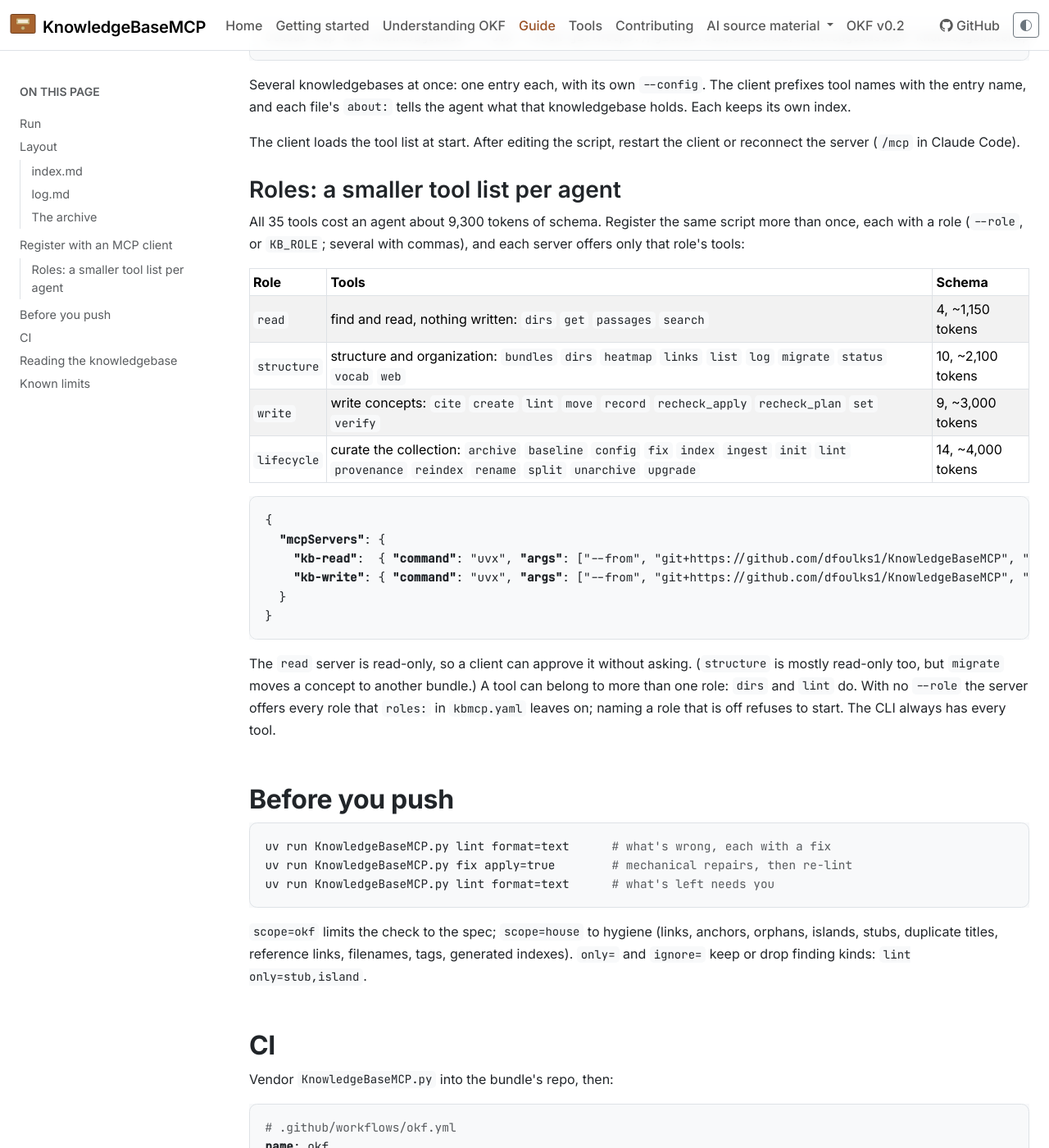
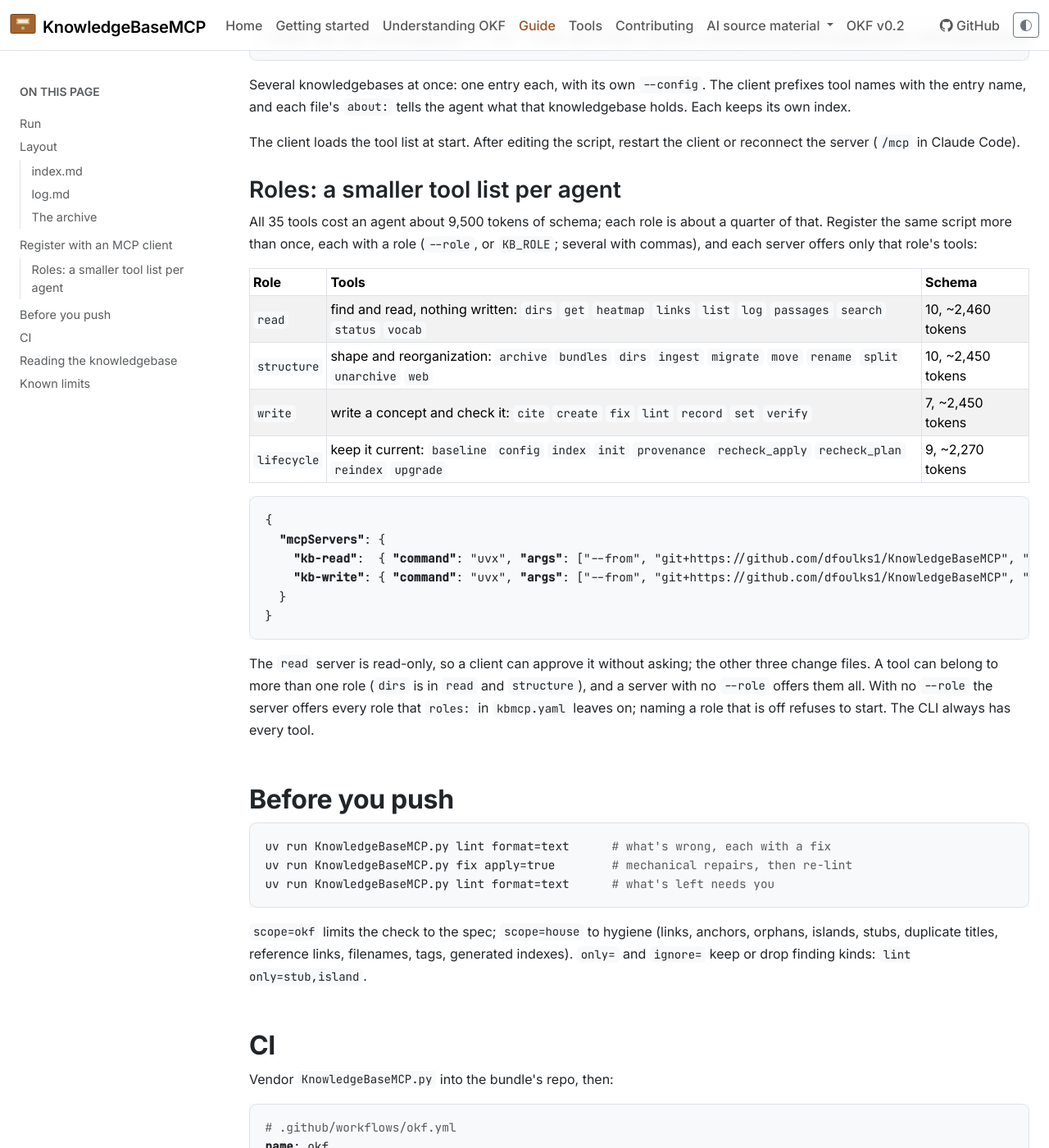
Before and after one commit to dfoulks1/KnowledgeBaseMCP, an MkDocs documentation site: the page built from docs-src/guide.md, in a window 1280 px wide and 1400 px high, scrolled down 4722 px. Shown: the whole window at 82% size. Built offline with MkDocs 1.6.1, drawn with Linux system fonts in a browser that asks for light colours.

Commit message:
Even out the four roles
Each role is now about a quarter of the tool descriptions (2,270 to 2,463 tokens, was 1,152 to 4,027):
read = every read-only query (10 tools), structure = shape and reorganization (10), write = author a
concept and check it, with lint and fix (7), lifecycle = keep it current (9). dirs is in read and
structure. A test keeps every tool in at least one role. README, docs and the example config updated.

Co-Authored-By: Claude Sonnet 5.5 <noreply@anthropic.com>

````diff
--- a/README.md
+++ b/README.md
@@ -266,16 +266,16 @@ the client or reconnect the server (`/mcp` in Claude Code).
 
 ### Roles: a smaller tool list per agent
 
-All 35 tools cost an agent about 9,300 tokens of schema. Register the same
+All 35 tools cost an agent about 9,500 tokens of schema; each role is about a quarter of that. Register the same
 script more than once, each with a role (`--role`, or `KB_ROLE`; several with
 commas), and each server offers only that role's tools:
 
 | Role | Tools | Schema |
 |---|---|---|
-| `read` | find and read, nothing written: `dirs` `get` `passages` `search` | 4, ~1,150 tokens |
-| `structure` | structure and organization: `bundles` `dirs` `heatmap` `links` `list` `log` `migrate` `status` `vocab` `web` | 10, ~2,100 tokens |
-| `write` | write concepts: `cite` `create` `lint` `move` `record` `recheck_apply` `recheck_plan` `set` `verify` | 9, ~3,000 tokens |
-| `lifecycle` | curate the collection: `archive` `baseline` `config` `fix` `index` `ingest` `init` `lint` `provenance` `reindex` `rename` `split` `unarchive` `upgrade` | 14, ~4,000 tokens |
+| `read` | find and read, nothing written: `dirs` `get` `heatmap` `links` `list` `log` `passages` `search` `status` `vocab` | 10, ~2,460 tokens |
+| `structure` | shape and reorganization: `archive` `bundles` `dirs` `ingest` `migrate` `move` `rename` `split` `unarchive` `web` | 10, ~2,450 tokens |
+| `write` | write a concept and check it: `cite` `create` `fix` `lint` `record` `set` `verify` | 7, ~2,450 tokens |
+| `lifecycle` | keep it current: `baseline` `config` `index` `init` `provenance` `recheck_apply` `recheck_plan` `reindex` `upgrade` | 9, ~2,270 tokens |
 
 ```json
 {
@@ -286,9 +286,9 @@ commas), and each server offers only that role's tools:
 }
 ```
 
-The `read` server is read-only, so a client can approve it without asking. (`structure`
-is mostly read-only too, but `migrate` moves a concept to another bundle.) A tool can
-belong to more than one role: `dirs` and `lint` do. With no `--role` the server offers every role that `roles:` in
+The `read` server is read-only, so a client can approve it without asking; the other
+three change files. A tool can belong to more than one role (`dirs` is in `read` and
+`structure`), and a server with no `--role` offers them all. With no `--role` the server offers every role that `roles:` in
 `kbmcp.yaml` leaves on; naming a role that is off refuses to start. The CLI
 always has every tool.
 
--- a/docs/index.html
+++ b/docs/index.html
@@ -181,8 +181,8 @@ uv run KnowledgeBaseMCP.py help</code></pre>
 <p>A <code>kbmcp.yaml</code> marks the base of a knowledgebase: the server finds it from the
 project folder up (or take <code>--config path</code>), and it sets your id, what the
 knowledgebase is about, and the search settings. It is local config, kept out of git (<code>config apply=true</code> writes one and ignores it); everyone has their own (<a href="guide/#run">the guide</a> has every key). To give an agent fewer
-tools, register the server with a role: <code>read</code> (find and read, about 1,150 tokens),
-<code>structure</code>, <code>write</code> or <code>lifecycle</code> (curate the collection). <a href="guide/#roles-a-smaller-tool-list-per-agent">The guide</a> has the lists.</p>
+tools, register the server with a role: <code>read</code> (find and read, nothing written), <code>structure</code>
+(reorganize), <code>write</code> (author and check) or <code>lifecycle</code> (keep it current). <a href="guide/#roles-a-smaller-tool-list-per-agent">The guide</a> has the lists.</p>
 <p>Or work from the terminal, no AI needed:</p>
 <pre class="highlight"><code class="language-sh"># start a bundle
 uv run KnowledgeBaseMCP.py init bundle=eng apply=true
--- a/test_KnowledgeBaseMCP.py
+++ b/test_KnowledgeBaseMCP.py
@@ -831,7 +831,7 @@ def server(yaml_text="", *argv, **env):
     e = {kk: v for kk, v in os.environ.items() if kk != "KB_ROLE"} | {"PYTHONPATH": str(HERE)} | env
     return subprocess.run([sys.executable, "-c", list_tools, *argv], cwd=cfg, env=e, capture_output=True, text=True, check=False)
 r = server("", "--role", "read")
-assert set(r.stdout.split()) == k.ROLES["read"] == {"dirs", "get", "passages", "search"}, r
+assert set(r.stdout.split()) == k.ROLES["read"] and {"passages", "get", "dirs"} <= k.ROLES["read"], r
 r = server("", KB_ROLE="write,lifecycle")
 assert set(r.stdout.split()) == k.ROLES["write"] | k.ROLES["lifecycle"], r
 r = server("roles: [read]\n")  # the others are off: only read is offered
````
Also changed, not shown: KnowledgeBaseMCP.py (+6 -6 lines), docs-src/getting-started.md (+4 -4 lines), docs-src/index.md (+2 -2 lines), docs/getting-started/index.html (+4 -4 lines), docs/guide/index.html (+12 -12 lines).
